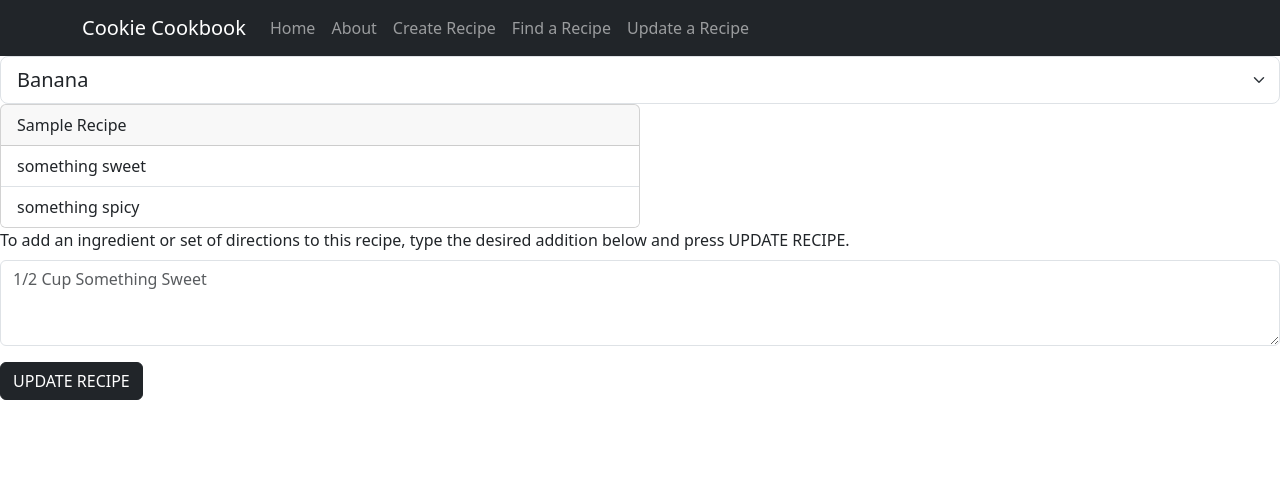
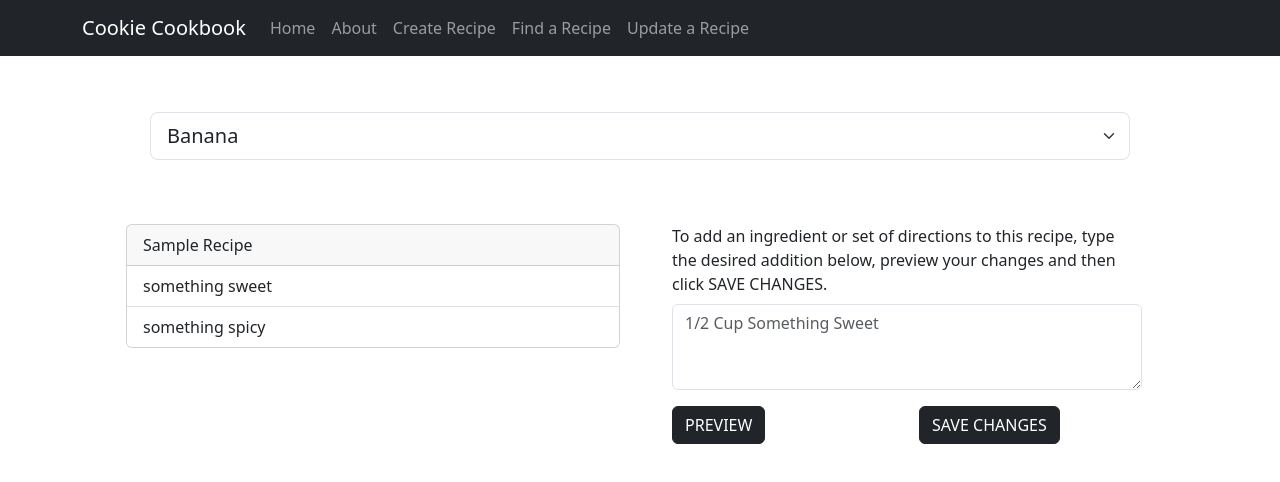
Before and after one commit to meiragoldstone/cookies, a React (Create React App) app in the folder cookie-cookbook-app/: page /Update in a window 1280 px wide. Shown: the top 482 px of the page. Built offline with nearby package versions, Linux system fonts and the light colour scheme.

Commit message:
Update Working! (With Dummy Data)

```diff
--- a/cookie-cookbook-app/src/Pages/Update.jsx
+++ b/cookie-cookbook-app/src/Pages/Update.jsx
@@ -4,10 +4,16 @@ import Form from 'react-bootstrap/Form';
 import Card from 'react-bootstrap/Card';
 import ListGroup from 'react-bootstrap/ListGroup';
 import Button from 'react-bootstrap/Button';
+import Container from 'react-bootstrap/Container';
+import Row from 'react-bootstrap/Row';
+import Col from 'react-bootstrap/Col';
+import Alert from 'react-bootstrap/Alert';
 
 const Update = () => {
     const [recipeList, setRecipeList] = useState([{"Banana":[{1:"Flour"}, {2:"Sugar"}]}, {"Chocolate":[{1:"Oil"}, {2:"Eggs"}]}])
     const [chosenRecipe, setChosenRecipe] = useState({"Sample Recipe":[{1:"something sweet"}, {2:"something spicy"}]})
+    const [inputValue, setInputValue] = useState("");
+    const [saveSuccessMsg, setSaveSuccessMsg] = useState("");
 
     const handleSelectChange = (event) => {
         const selectedKey = event.target.value;
@@ -15,29 +21,58 @@ const Update = () => {
         setChosenRecipe(recipe);
     }
 
-    const handleButtonClick = (event) => {
-
+    const handleFormControlChange = (event) => {
+        setInputValue(event.target.value);
 
     }
 
-    const handleFormControlChange = (event) => {
-        const addition = event.target.value;
-        const additionKey = Object.values(chosenRecipe).length + 2
-        const recipeName = Object.keys(chosenRecipe)[0]
-        const newRecipeList = [...Object.values(chosenRecipe), {additionKey:addition}]
-        const updatedRecipe = {recipeName:newRecipeList}
+    const handleButtonPreview = (event) => {
+        if (inputValue.trim() !== ""){
+            const recipeName = Object.keys(chosenRecipe)[0];
+            const additionKey = Object.values(chosenRecipe[recipeName]).length + 1;
 
-        console.log("addition: ", addition);
-        console.log("additionKey: ", additionKey);
-        console.log("recipeName: ", recipeName);
-        console.log("newRecipeLsit: ", newRecipeList);
-
+            const newRecipeList = [...chosenRecipe[recipeName], {[additionKey]:inputValue}];
+            const updatedRecipe = {[recipeName]:newRecipeList};
 
             setChosenRecipe(updatedRecipe);
         }
 
+        // clear form control after add the input
+        setInputValue("");
+
+    }
+
+    const handleButtonSave = (event) => {
+        const updatedRecipeList = recipeList.map(recipe => {
+            const recipeName = Object.keys(recipe)[0];
+            if (recipeName === Object.keys(chosenRecipe)[0]){
+                return chosenRecipe;
+            }
+            else{
+                return recipe;
+            }
+        });
+
+        setRecipeList(updatedRecipeList);
+
+        setSaveSuccessMsg("The recipe for " + Object.keys(chosenRecipe)[0] + " was successfully updated and saved!");
+        setTimeout(() => {
+            setSaveSuccessMsg("");
+        }, 60000);
+
+
+        updatedRecipeList.map(recipe => {
+            console.log(recipe);
+        })
+
+    }
+
+
     return (
         <>
+            <Container>
+                <Row className = "m-5">
+                    <Col className = "m-2">
                         <Form.Select aria-label="Default select example" size="lg" onChange = {(event) => handleSelectChange(event)}>
                             <option disabled>Choose A Recipe</option>
                             {recipeList.map((recipe, index) => (
@@ -45,8 +80,12 @@ const Update = () => {
                             )}
 
                         </Form.Select>
+                    </Col>
+                </Row>
 
-            <Card style={{ width: '50%' }}>
+                <Row className = "m-4">
+                    <Col className = "m-2">
+                        <Card style={{ width: '100%' }}>
                             <Card.Header>{Object.keys(chosenRecipe)[0]}</Card.Header>
                             <ListGroup variant="flush">
                                 {chosenRecipe[Object.keys(chosenRecipe)[0]].map((ingredients, index) => (
@@ -55,33 +94,53 @@ const Update = () => {
                                 )}
                             </ListGroup>
                         </Card>
-
+                    </Col>
+                    <Col className = "m-2">
+                        <Container>
+                            <Row>
+                                <Col>
                                     <Form>
                                         <Form.Group className="mb-3" controlId="exampleForm.ControlInput1">
-                    <Form.Label>To add an ingredient or set of directions to this recipe, type the desired addition below and press UPDATE RECIPE.</Form.Label>
-                    <Form.Control as="textarea" rows={3} placeholder="1/2 Cup Something Sweet" onChange={handleFormControlChange}/>
+                                            <Form.Label>To add an ingredient or set of directions to this recipe, type the desired addition below, preview your changes and then click SAVE CHANGES.</Form.Label>
+                                            <Form.Control as="textarea" rows={3} placeholder="1/2 Cup Something Sweet" onChange={handleFormControlChange} value = {inputValue}/>
                                         </Form.Group>
                                     </Form>
+                                </Col>
+                            </Row>
 
-            <Button variant="dark" onClick={handleButtonClick}>UPDATE RECIPE</Button>
+                            <Row>
+                                <Col>
+                                    <Button variant="dark" onClick={handleButtonPreview}>PREVIEW</Button>
+                                </Col>
+                                <Col>
+                                    <Button variant="dark" onClick={handleButtonSave}>SAVE CHANGES</Button>
+                                </Col>
+                            </Row>
+                        </Container>
+                    </Col>
+                </Row>
+
+                <Row>
+                    <Col>
+                        {saveSuccessMsg &&
+                            <Alert variant="success" onClose={() => setSaveSuccessMsg("")} dismissible>
+                                {saveSuccessMsg}
+                            </Alert>
+                        }
+                    </Col>
+                </Row>
+            </Container>
+
+
+
+
+
+
+
+
 
         </>
 
-//         // Loop through each key in the itemsObject
-// Object.keys(itemsObject).forEach(key => {
-//     console.log(`Key: ${key}`);
-//     // Access the array of items for each key
-//     itemsObject[key].forEach(item => {
-//       console.log(`Item: ${item}`);
-//     });
-//   });
-
-        // <>
-        //     <h1>Cookie Cookbook</h1>
-        //     <p>
-        //         This is the update page of the cookie cookbook website.
-        //     </p>
-        // </>
     );
 }
 
```
Lines whose indentation alone changed are shown as unchanged.
